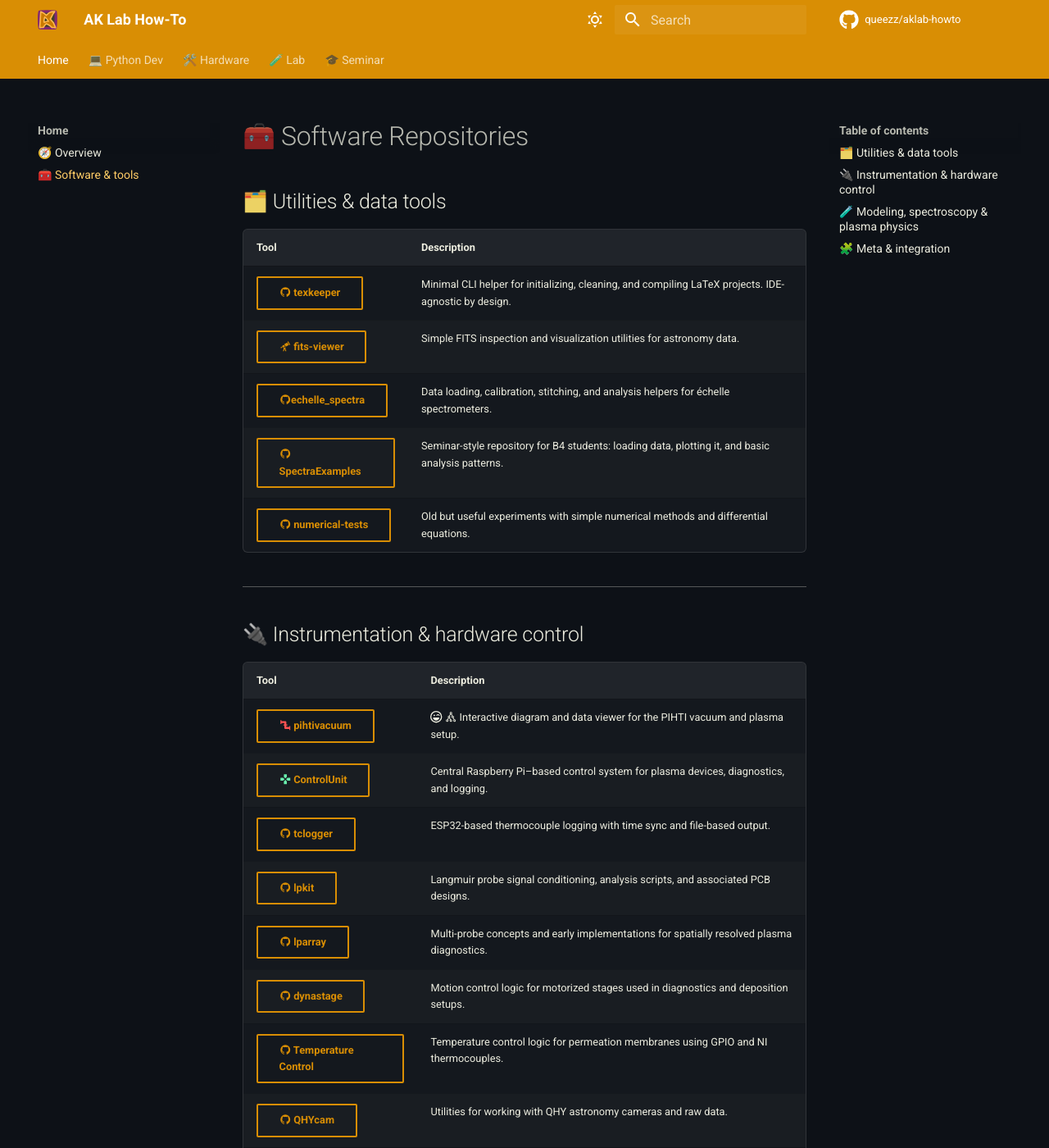
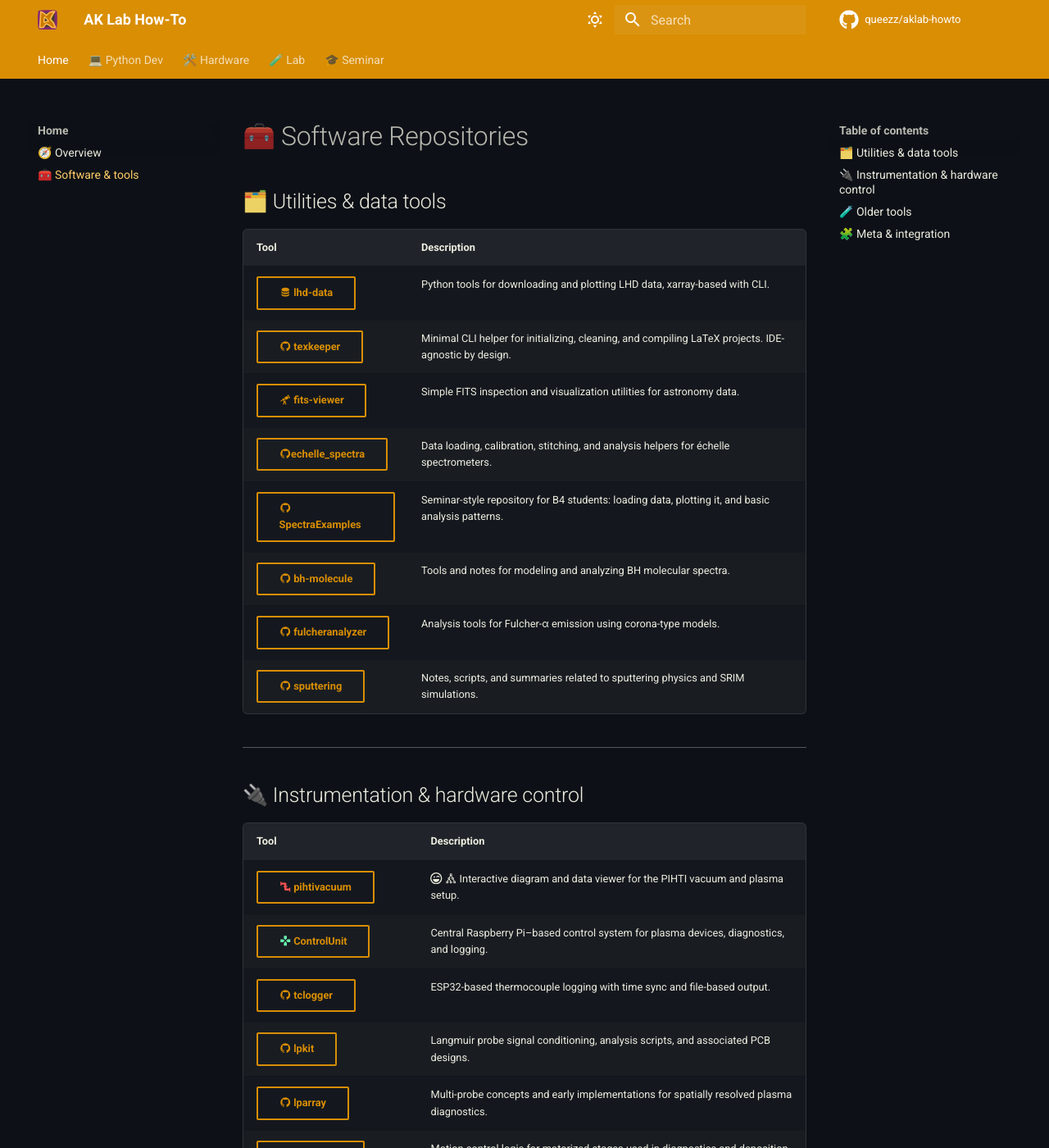
Before and after one commit to queezz/aklab-howto, an MkDocs documentation site: the page built from docs/other-tools.md, in a window 1280 px wide and 1400 px high. Shown: the whole window at 82% size. Built offline with MkDocs 1.6.1 and Material for MkDocs 9.7.7, drawn with Linux system fonts in a browser that asks for light colours; comment, search, counter and statistics services are not loaded; some of the changed text lies outside the part shown.

Commit message:
upd [software tools]

```diff
--- a/docs/other-tools.md
+++ b/docs/other-tools.md
@@ -4,11 +4,14 @@
 
 | Tool | Description |
 | :--- | :--- |
+| [:material-database: lhd-data](https://github.com/queezz/lhd-data){ .md-button .md-button--small target=_blank } | Python tools for downloading and plotting LHD data, xarray-based with CLI. |
 | [:material-github: texkeeper](https://github.com/queezz/texkeeper){ .md-button .md-button--small target=_blank } | Minimal CLI helper for initializing, cleaning, and compiling LaTeX projects. IDE-agnostic by design. |
 | [:material-telescope: fits-viewer](https://github.com/queezz/fits-viewer){ .md-button .md-button--small target=_blank } | Simple FITS inspection and visualization utilities for astronomy data. |
 | [:material-github:echelle_spectra](https://github.com/queezz/echelle_spectra){ .md-button .md-button--small target=_blank } | Data loading, calibration, stitching, and analysis helpers for échelle spectrometers. |
 | [:material-github: SpectraExamples](https://github.com/queezz/SpectraExamples){ .md-button .md-button--small target=_blank } | Seminar-style repository for B4 students: loading data, plotting it, and basic analysis patterns. |
-| [:material-github: numerical-tests](https://github.com/queezz/numerical-tests){ .md-button .md-button--small target=_blank } | Old but useful experiments with simple numerical methods and differential equations. |
+| [:material-github: bh-molecule](https://github.com/queezz/bh-molecule){ .md-button .md-button--small target=_blank } | Tools and notes for modeling and analyzing BH molecular spectra. |
+| [:material-github: fulcheranalyzer](https://github.com/queezz/fulcheranalyzer){ .md-button .md-button--small target=_blank } | Analysis tools for Fulcher-α emission using corona-type models. |
+| [:material-github: sputtering](https://github.com/queezz/sputtering){ .md-button .md-button--small target=_blank } | Notes, scripts, and summaries related to sputtering physics and SRIM simulations. |
 
 ---
 
@@ -29,16 +32,14 @@
 
 ---
 
-## 🧪 Modeling, spectroscopy & plasma physics
+## 🧪 Older tools
 
 | Tool | Description |
 | :--- | :--- |
-| [:material-github: bh-molecule](https://github.com/queezz/bh-molecule){ .md-button .md-button--small target=_blank } | Tools and notes for modeling and analyzing BH molecular spectra. |
-| [:material-github: fulcheranalyzer](https://github.com/queezz/fulcheranalyzer){ .md-button .md-button--small target=_blank } | Analysis tools for Fulcher-α emission using corona-type models. |
-| [:material-github: sputtering](https://github.com/queezz/sputtering){ .md-button .md-button--small target=_blank } | Notes, scripts, and summaries related to sputtering physics and SRIM simulations. |
 | [:material-fit-to-page: Permeation Fit](https://github.com/queezz/PermeationFit){ .md-button .md-button--small target=_blank } | Older but reasonably package-like implementation of a simple hydrogen permeation model. Useful for fitting experimental permeation data and sanity-checking transport assumptions. |
 | [:material-github: Diffusion](https://github.com/queezz/Diffusion){ .md-button .md-button--small target=_blank } | Early attempt at solving simple permeation problems (Fick’s law, no traps). Kept for reference. |
 | [:material-github: AXUV](https://github.com/queezz/AXUV){ .md-button .md-button--small target=_blank } | Standalone GUI package developed to process AXUV diode data from QUEST tokamak experiments. |
+| [:material-github: numerical-tests](https://github.com/queezz/numerical-tests){ .md-button .md-button--small target=_blank } | Old but useful experiments with simple numerical methods and differential equations. |
 
 ---
 
```
